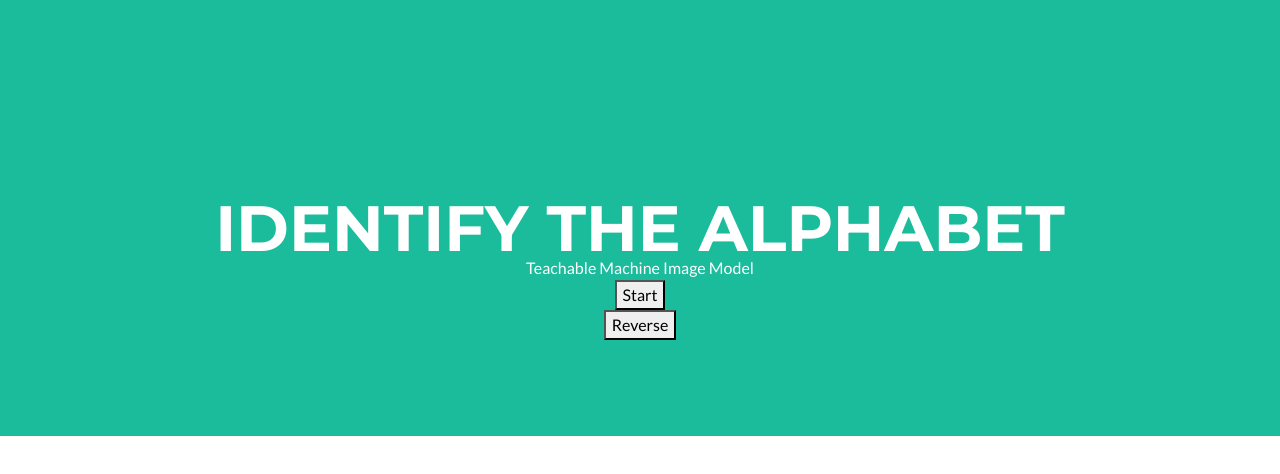
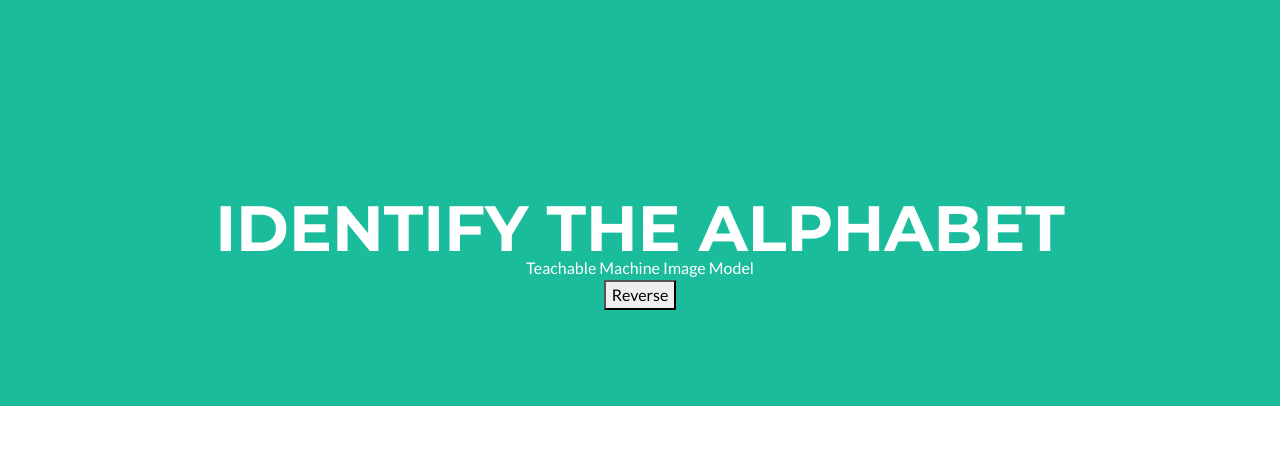
Before and after one commit to Deepti-tech/Detect-alphabet, a plain HTML site: page index.html in a window 1280 px wide. Both pictures are taken after a click on the button "Start". Drawn offline with nearby package versions, Linux system fonts and the light colour scheme.

Commit message:
rear camera enabled

```diff
--- a/index.html
+++ b/index.html
@@ -18,8 +18,8 @@
             <div class="container d-flex align-items-center flex-column">
                 <h1 class="masthead-heading text-uppercase mb-0">Identify the alphabet</h1>
                 <div>Teachable Machine Image Model</div>
-                <button type="button" onclick="init()">Start</button>
-                <button type="button" onclick="reverse()">Reverse</button>
+                <button type="button" id="Start" onclick="init()">Start</button>
+                <button type="button" id="Rev" onclick="reverse()" style="display: none;">Reverse</button>
                 <div id="webcam-container"></div>
                 <div id="label-container"></div>
             </div>
@@ -42,6 +42,8 @@
 
         // Load the image model and setup the webcam
         async function init() {
+            document.getElementById("Start").style.display = "none";
+            document.getElementById("Rev").style.display = "flex";
             const modelURL = URL + "model.json";
             const metadataURL = URL + "metadata.json";
             const devices = await navigator.mediaDevices.enumerateDevices()
@@ -69,9 +71,10 @@
         }
 
         async function reverse() {
+            document.getElementById("webcam-container").removeChild(webcam.canvas);
             const modelURL = URL + "model.json";
             const metadataURL = URL + "metadata.json";
-            const devices = await navigator.mediaDevices.enumerateDevices()
+            // const devices = await navigator.mediaDevices.enumerateDevices()
             // load the model and metadata
             // Refer to tmImage.loadFromFiles() in the API to support files from a file picker
             // or files from your local hard drive
```
